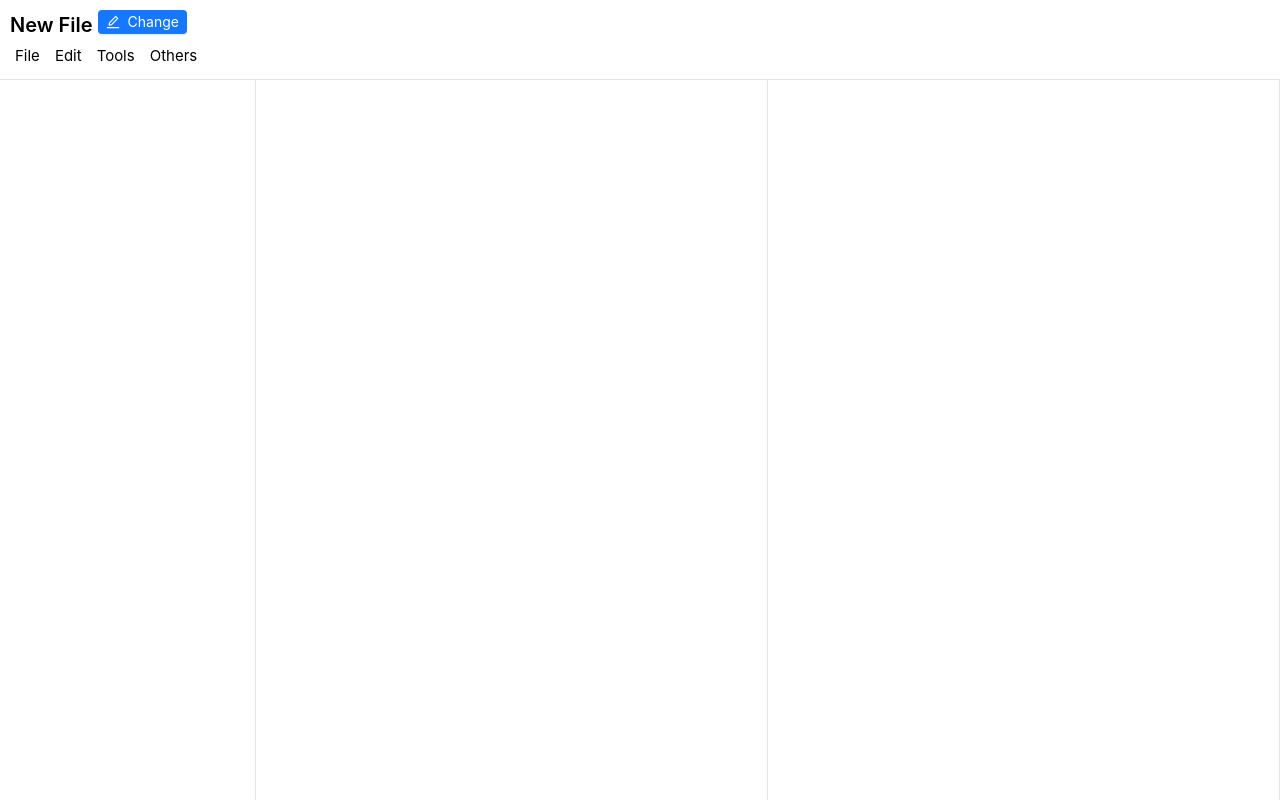
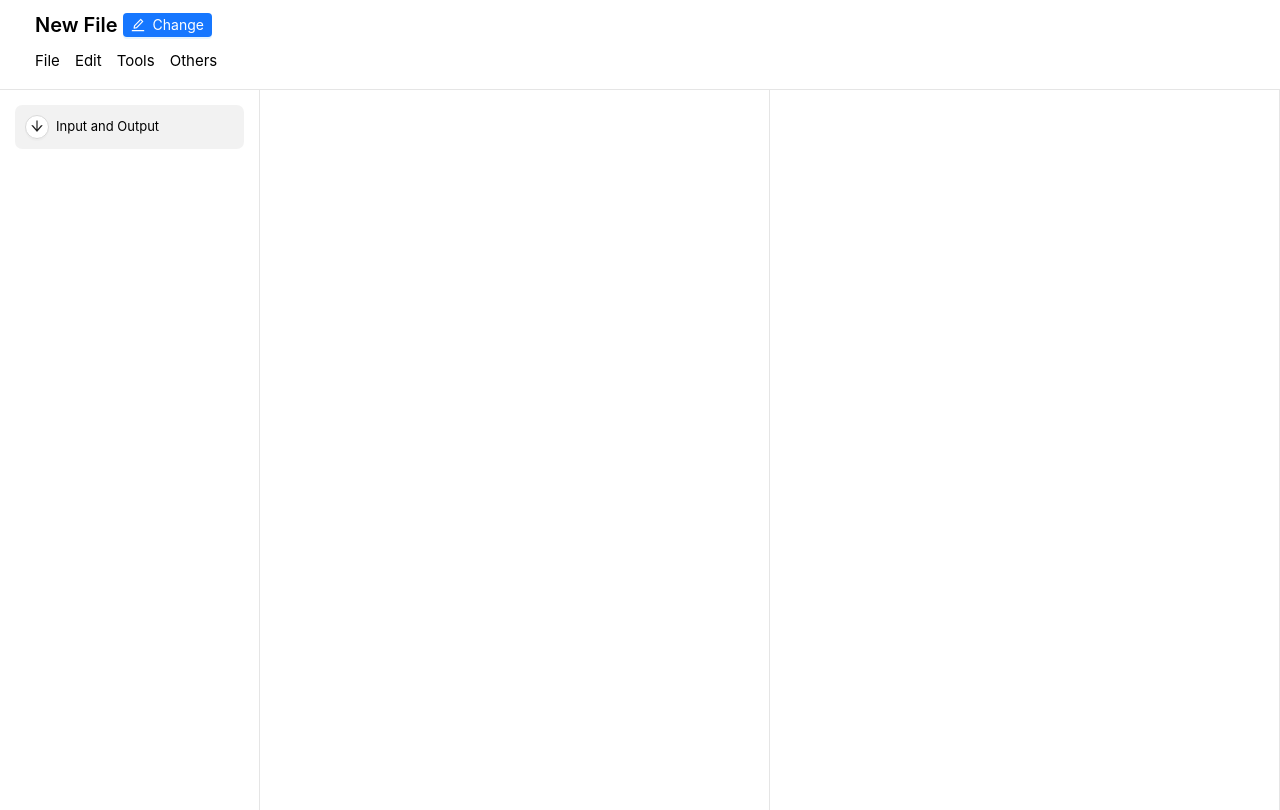
Before and after one commit to kimsseTheWolf/py-visualizer, a Vue app: page / in a window 1280 px wide. Built offline with nearby package versions, Linux system fonts and the light colour scheme.

Commit message:
Basic Block Panel Interface

```diff
--- a/package.json
+++ b/package.json
@@ -11,7 +11,8 @@
   "dependencies": {
     "@ant-design/icons-vue": "^7.0.1",
     "ant-design-vue": "^4.1.2",
-    "vue": "^3.4.19"
+    "vue": "^3.4.19",
+    "vuedraggable": "^4.1.0"
   },
   "devDependencies": {
     "@vitejs/plugin-vue": "^5.0.4",
--- a/src/App.vue
+++ b/src/App.vue
@@ -1,5 +1,6 @@
 <script setup>
-import { Dropdown, Menu, MenuItem, Button, Input } from 'ant-design-vue';
+import draggable from "vuedraggable"
+import { Dropdown, Menu, MenuItem, Button, Input, Tabs, TabPane } from 'ant-design-vue';
 import {
   UploadOutlined,
   SaveOutlined,
@@ -10,10 +11,14 @@ import {
 } from '@ant-design/icons-vue'
 import { ref } from 'vue';
 import MenuBtn from "./components/MenuBtn.vue"
+import BlockSectionSelector from "./components/BlockSectionSelector.vue";
 
 const fileName = ref("")
 const interfaceControl = ref({
   showFileNameInput: false
+})
+const interfaceData = ref({
+  blockTabActiveKey: "io"
 })
 
 </script>
@@ -21,9 +26,10 @@ const interfaceControl = ref({
 <template>
   <div class="main-window">
     <div class="title-bar">
+      <div style="width: 20px;">&nbsp;</div>
       <div class="column item">
         <div class="row">
-          <div class="file-name item">
+          <div class="file-name item" style="margin-left: 5px;">
             <div v-if="!interfaceControl.showFileNameInput">{{ fileName === "" ? "New File" : fileName }}</div>
             <Input v-if="interfaceControl.showFileNameInput" placeholder="New File Name" v-model:value="fileName"/>
           </div>
@@ -82,7 +88,10 @@ const interfaceControl = ref({
     </div>
 
     <div class="main-body">
-      <div class="block-panel panel"></div>
+      <div class="block-panel panel">
+        <BlockSectionSelector/>
+
+      </div>
       <div class="work-panel panel"></div>
       <div class="code-panel panel"></div>
     </div>
--- /dev/null
+++ b/src/components/BlockSectionSelector.vue
@@ -0,0 +1,62 @@
+<script setup>
+import { Button } from 'ant-design-vue';
+import {ArrowDownOutlined, ArrowUpOutlined} from '@ant-design/icons-vue'
+import {ref, computed} from "vue"
+import BlockSelectionItem from './BlockSelectionItem.vue';
+const interfaceControl = ref({
+    expanding: false,
+    currActiveID: "io",
+    currActiveTitle: "Input and Output"
+})
+
+const tabsInfo = ref([
+    {"id": "io", "name":"Input and Output"},
+    {"id": "cf", "name":"Control Flow"},
+    {"id": "var", "name":"Variables"},
+])
+
+const mainBoxBottomMargin = computed(()=>{
+    if (interfaceControl.value.expanding) {
+        return {marginBottom: "10px"}
+    }
+    else {
+
+    }return {marginBottom: "0px"}
+})
+
+function updateActiveID(id, title) {
+    interfaceControl.value.currActiveID = id
+    interfaceControl.value.currActiveTitle = title
+    console.log("Updated")
+}
+</script>
+<template>
+    <div class="selectBox">
+        <div class="row" :style="mainBoxBottomMargin">
+            <Button shape="circle" size="small" @click="interfaceControl.expanding = !interfaceControl.expanding">
+                <ArrowDownOutlined v-if="!interfaceControl.expanding"/>
+                <ArrowUpOutlined v-if="interfaceControl.expanding"/>
+            </Button>
+            <div style="margin-left: 7px; font-size: small;">{{ interfaceControl.currActiveTitle }}</div>
+        </div>
+        <BlockSelectionItem v-if="interfaceControl.expanding" v-for="i in tabsInfo" :is-active="i.id == interfaceControl.currActiveID" @click="updateActiveID(i.id, i.name)">
+            {{ i.name }}
+        </BlockSelectionItem>
+    </div>
+</template>
+<style>
+.selectBox {
+    margin: 10px;
+    padding: 10px;
+    border-radius: 7px;
+    background-color: rgba(0, 0, 0, 0.05);
+    display: flex;
+    flex-direction: column;
+}
+.row {
+    display: flex;
+    flex-direction: row;
+    margin-bottom: 5px;
+    align-items: center;
+}
+</style>
--- /dev/null
+++ b/src/components/BlockSelectionItem.vue
@@ -0,0 +1,29 @@
+<script setup>
+const props = defineProps(["isActive"])
+</script>
+<template>
+    <div class="item" :class="{'active': props.isActive}">
+        <slot></slot>
+    </div>
+</template>
+<style scoped>
+.item {
+    margin-bottom: 5px;
+    padding: 7px;
+    border-radius: 5px;
+    height: fit-content;
+    cursor: pointer;
+    transition: all 0.1s;
+    font-size: small;
+}
+.item:hover {
+    background-color: rgba(0, 0, 0, 0.1);
+}
+.active {
+    color: rgb(22, 110, 198);
+    background-color: rgba(30, 143, 255, 0.1);
+}
+.active:hover {
+    background-color: rgba(30, 143, 255, 0.2);
+}
+</style>
--- a/src/style.css
+++ b/src/style.css
@@ -12,6 +12,7 @@
 body {
   margin: 0;
   font-family: Inter, system-ui, Avenir, Helvetica, Arial, sans-serif;
+  overflow: hidden;
 }
 
 .main-window {
@@ -56,7 +57,8 @@ body {
 .main-body {
   display: flex;
   flex-direction: row;
-  flex: auto;
+  /* flex: auto; */
+  height: 89%;
   margin: 0;
   padding: 0;
 }
@@ -82,4 +84,7 @@ body {
   border-right-style: solid;
   border-right-color: rgba(0, 0, 0, 0.1);
   border-right-width: 1px;
+  padding: 5px;
+  height: 100% !important;
+  overflow-y: auto !important;
 }
```
Also changed, not shown: 1 other file (tests, documents, lock files or other folders).
